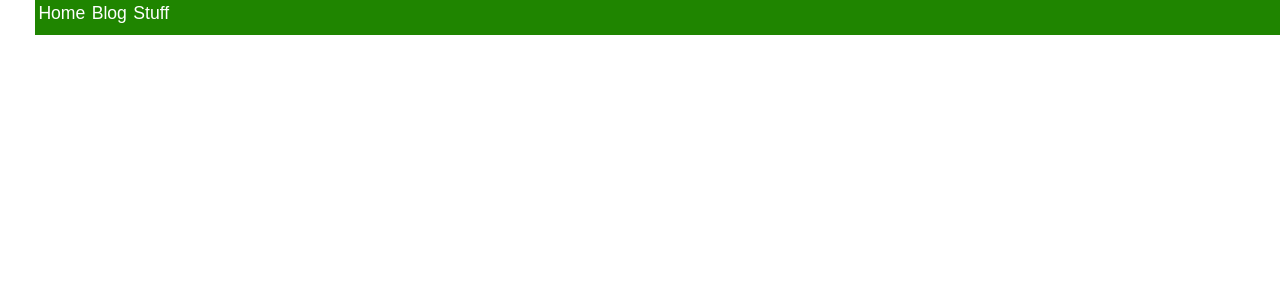
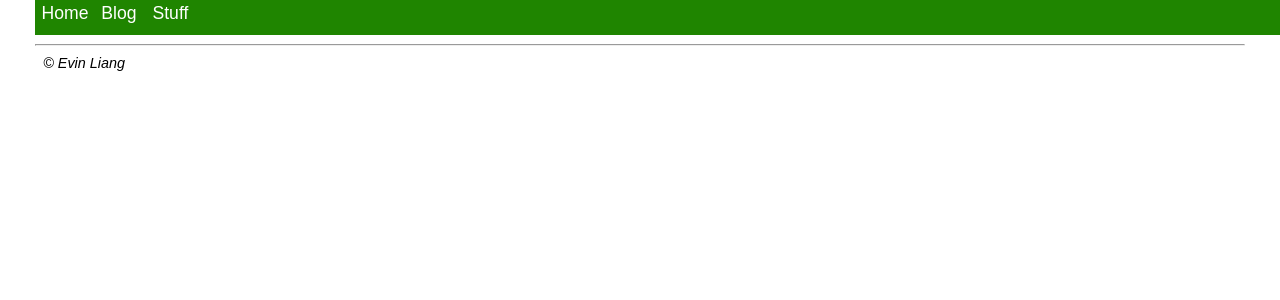
Before and after one commit to EZLiang/vebsite, a Jekyll site: the page built from docs/index.html, in a window 1280 px wide. Shown: the top 300 px of the page. Built offline with Jekyll 4.4.1, drawn with Linux system fonts in a browser that asks for light colours.

Commit message:
Revert "Update index.html"
This reverts commit 7492b03b47791b517a8174bc514e720158b3e7cd.

```diff
--- a/docs/_config.yml
+++ b/docs/_config.yml
@@ -1,3 +1,18 @@
 name: Evin Liang
 markdown: kramdown
 permalink: /blog/:year/:month/:day/:title
+
+
+defaults:
+  -
+    scope:
+      path: ""
+      type: "pages"
+    values:
+      layout: "default"
+  -
+    scope:
+      path: ""
+      type: "posts"
+    values:
+      layout: "post"
--- a/docs/_layouts/default.html
+++ b/docs/_layouts/default.html
@@ -4,18 +4,30 @@
         <title>{{ page.title }}</title>
         <meta name="viewport" content="width=device-width, initial-scale=1">
         <link rel="stylesheet" type="text/css" href="/assets/main.css">
+        <link rel="shortcut icon" href="/assets/favicon.ico" type="image/x-icon" />
     </head>
 
     <body>
         <div class="nav">
             <a href="/">Home</a>
             <a href="/blog">Blog</a>
-            <span>Stuff<a href="fractran.evin.one">FRACTRAN</a><a href="ordinals.evin.one">Ordinals</a></span>
+            <div id="Stuff" class="dropDown">
+                <span><a id="menu.stuff" href="/">Stuff</a></span>
+                <div class="dropDownContent-hover">
+                    <a href="fractran.evin.one">FRACTRAN</a>
+                    <a href="ordinals.evin.one">Ordinals</a>
+                </div>
+            </div>
+            <!-- extra menu -->
         </div>
         {{ content }}
         {% if page.mathjax %}
             <script src="https://polyfill.io/v3/polyfill.min.js?features=es6"></script>
             <script id="MathJax-script" async src="https://cdn.jsdelivr.net/npm/mathjax@3/es5/tex-mml-chtml.js"></script>
         {% endif %}
+
+        <hr />
+        <div class="metadata" style="padding-bottom: 0.5rem;">&copy; Evin Liang</div>
+
     </body>
 </html>
--- a/docs/assets/main.css
+++ b/docs/assets/main.css
@@ -22,6 +22,8 @@
 }
 
 .nav a {
+    padding-left: 0.4rem;
+    padding-right: 0.4rem;
     text-decoration: none;
     color: #fff;
     background: none;
@@ -46,3 +48,38 @@
 }
 
 .nav > * {display: block; padding: 0.2rem}
+
+
+.dropDown {
+    position: relative;
+    display: inline-block;
+}
+.dropDownContent-hover, .dropDownContent-Click {
+    display: none;
+    position: absolute;
+    white-space: nowrap;
+    background-color: #f9f9f9;
+    border: 1px dotted gray;
+    box-shadow: 0px 0.5rem 1rem 0px #102040;
+    z-index: 1;
+}
+.dropDownContent-hover a, .dropDownContent-Click a {
+    display: block;
+    color: black;
+    font-size: 1rem;
+    border-radius: 0pt;
+}
+.dropDownContent-hover a:hover, .dropDownContent-Click a:hover {
+    background-color: #80d0d0;
+}
+.dropDown:hover .dropDownContent-hover {
+    display: block;
+}
+/* note: dropDownContent-click need to handle the display block<->none in javascript */
+
+.metadata {
+    padding-left: 0.5rem;
+    padding-right: 0.5rem;
+    font-size: 0.9rem;
+    font-style: italic;
+}
--- a/docs/index.html
+++ b/docs/index.html
@@ -1,5 +1,4 @@
 ---
 layout: default
 title: Hello random person
-permalink: /
 ---
```
Also changed, not shown: docs/assets/favicon.ico (added).
